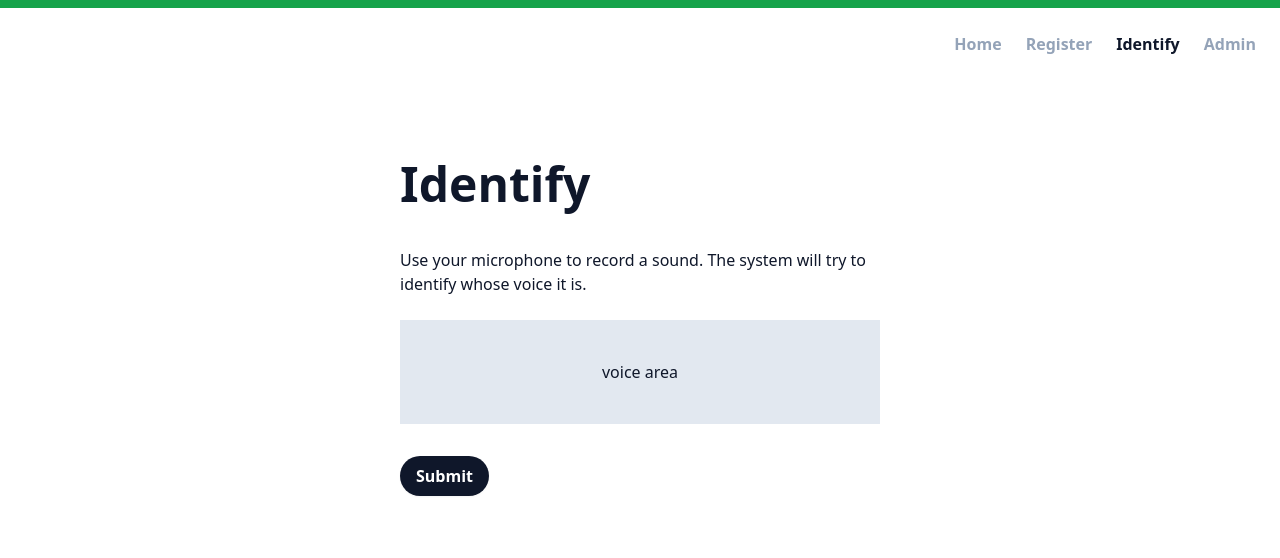
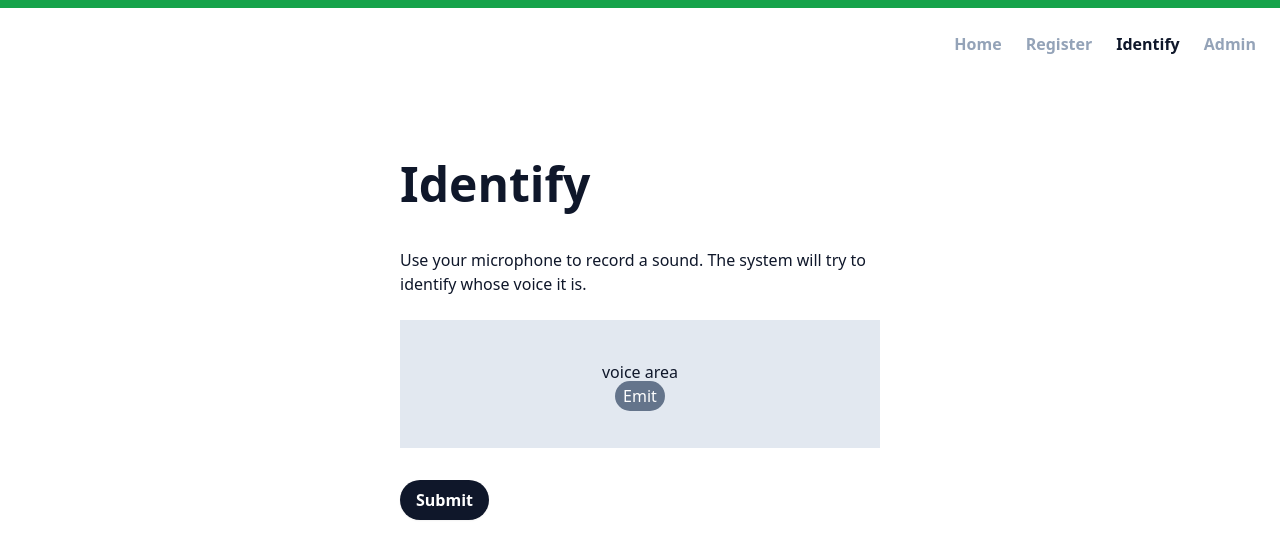
Before and after one commit to DobaKung/vauth, a Vue app: page /identify in a window 1280 px wide. Shown: the top 558 px of the page. Built offline with nearby package versions, Linux system fonts and the light colour scheme.

Commit message:
feat: add event to MicInput component

```diff
--- a/src/components/MicInput.vue
+++ b/src/components/MicInput.vue
@@ -1,3 +1,26 @@
+<script setup lang="ts">
+defineEmits(["recording-ready"]);
+</script>
+
 <template>
-  <div class="bg-slate-200 py-10 text-center">voice area</div>
+  <div class="bg-slate-200 py-10 text-center">
+    <p>voice area</p>
+    <a
+      @click="passRecording"
+      class="px-2 py-1 bg-slate-500 hover:bg-accent text-white rounded-full"
+    >
+      Emit
+    </a>
+  </div>
 </template>
+
+<script lang="ts">
+import { defineComponent } from "vue";
+export default defineComponent({
+  methods: {
+    passRecording() {
+      this.$emit("recording-ready", "replace with recording data");
+    },
+  },
+});
+</script>
```
